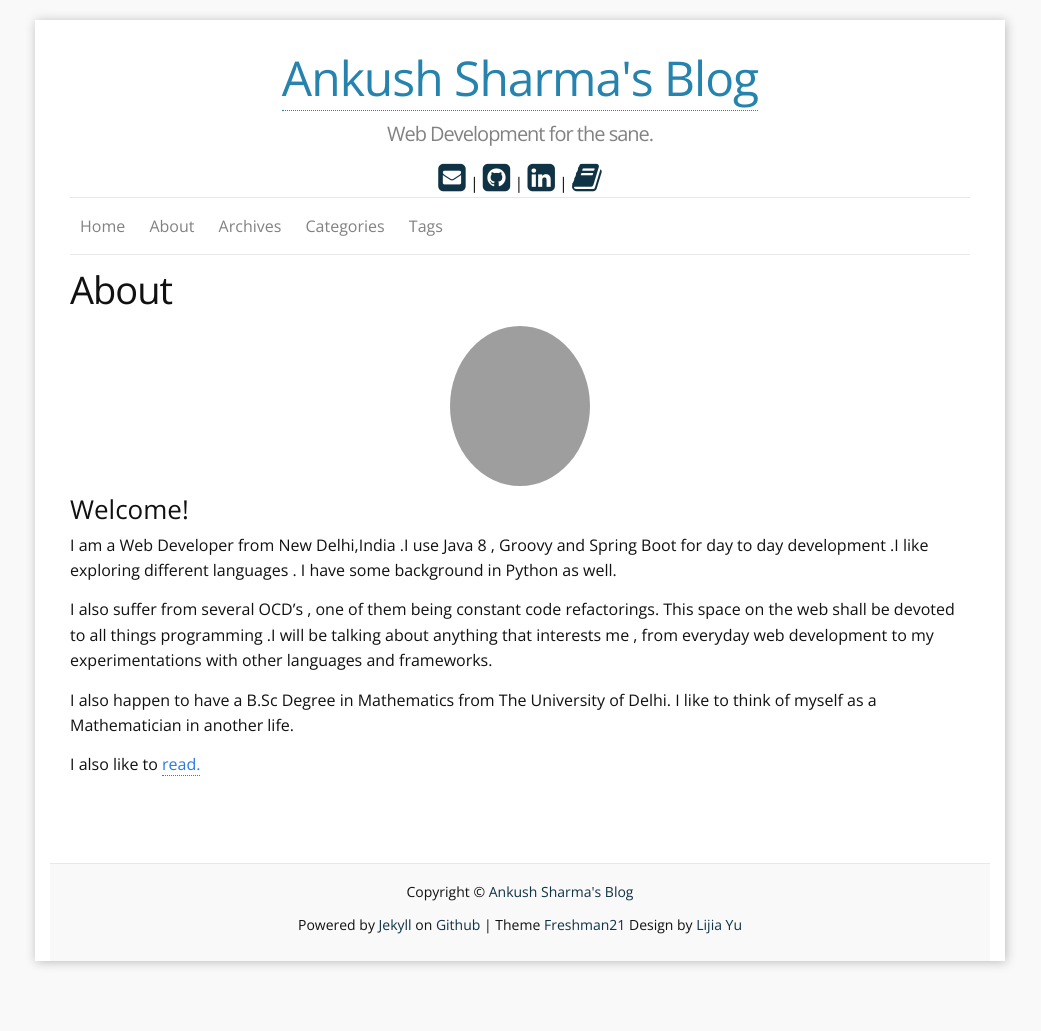
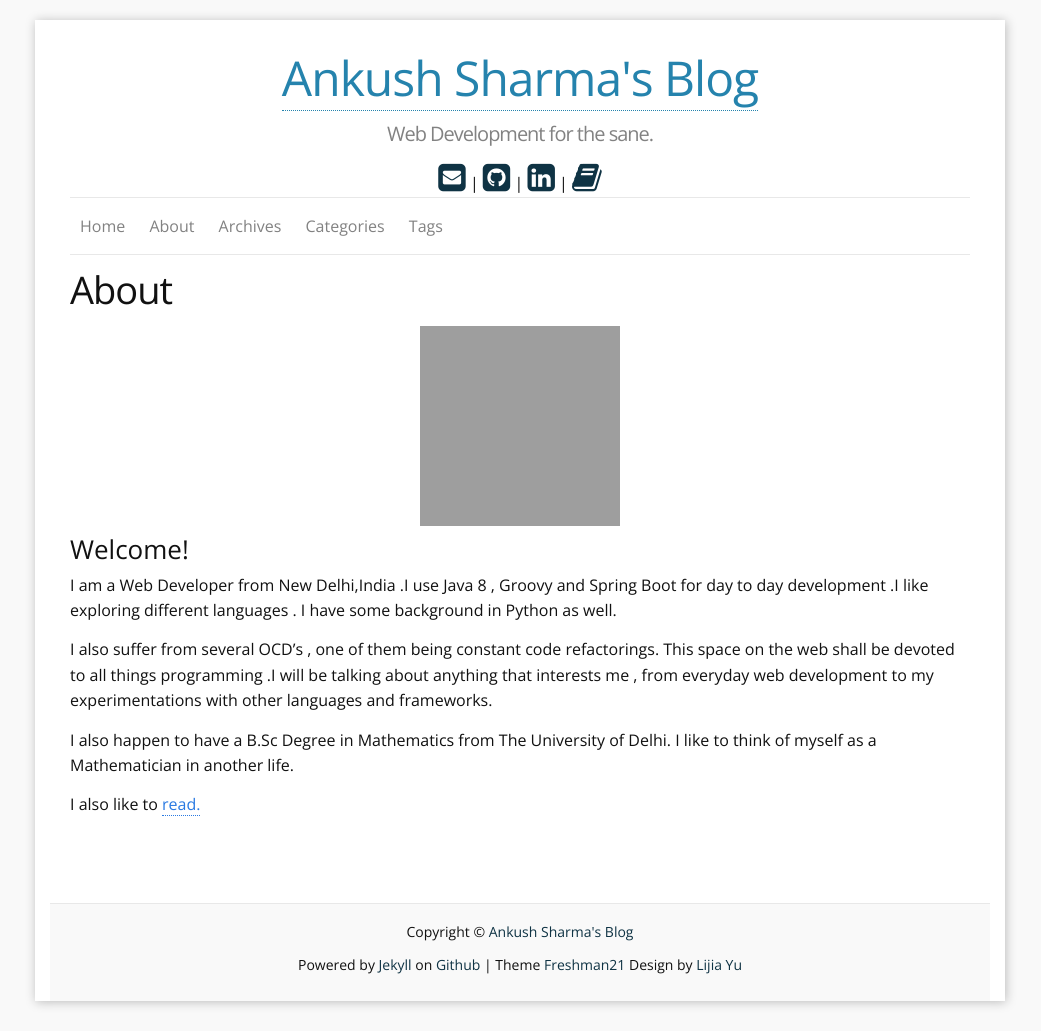
Before and after one commit to Ankush1992/Ankush1992.github.io, a Jekyll site: the page built from b_about.md, in a window 1280 px wide. Shown: the whole page, without its empty margins (120-1161 px from the left). Built offline with Jekyll 4.4.1, drawn with Linux system fonts in a browser that asks for light colours; nearby versions of some CDN libraries; comment, search, counter and statistics services are not loaded; before the commit the page ends 991 px from its top, so only the background shows below that; grey boxes are pictures that could not be loaded.

Commit message:
Update _layout.scss

```diff
--- a/_sass/_layout.scss
+++ b/_sass/_layout.scss
@@ -297,9 +297,9 @@ time{
 
 .about{
   img {
-    height: 160px;
-    width: 140px;
-    border-radius:50%;
+    height: 200px;
+    width: 200px;
+    border-radius:0%;
     margin: 0 auto;
     display: block;
   }
```
